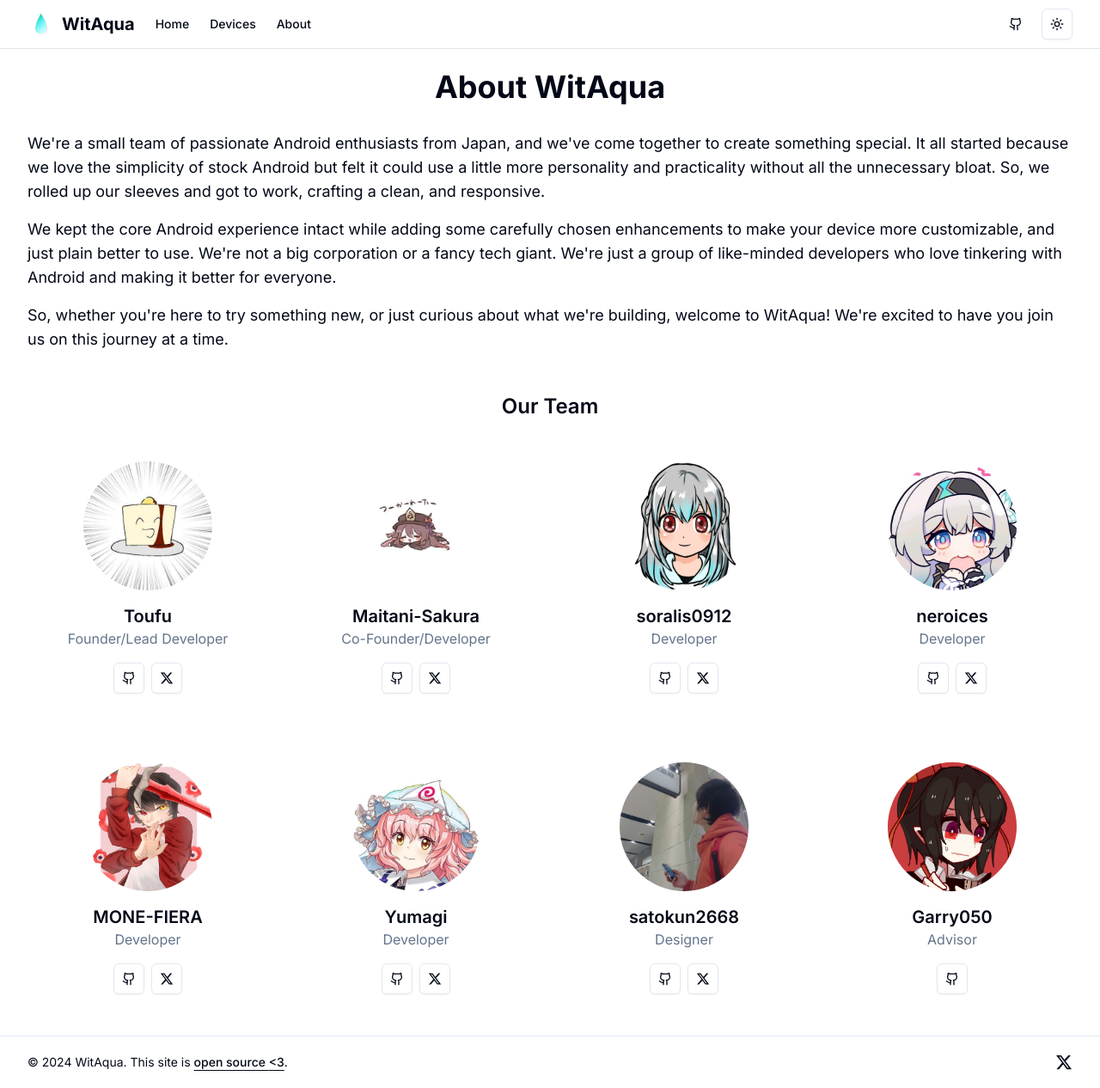
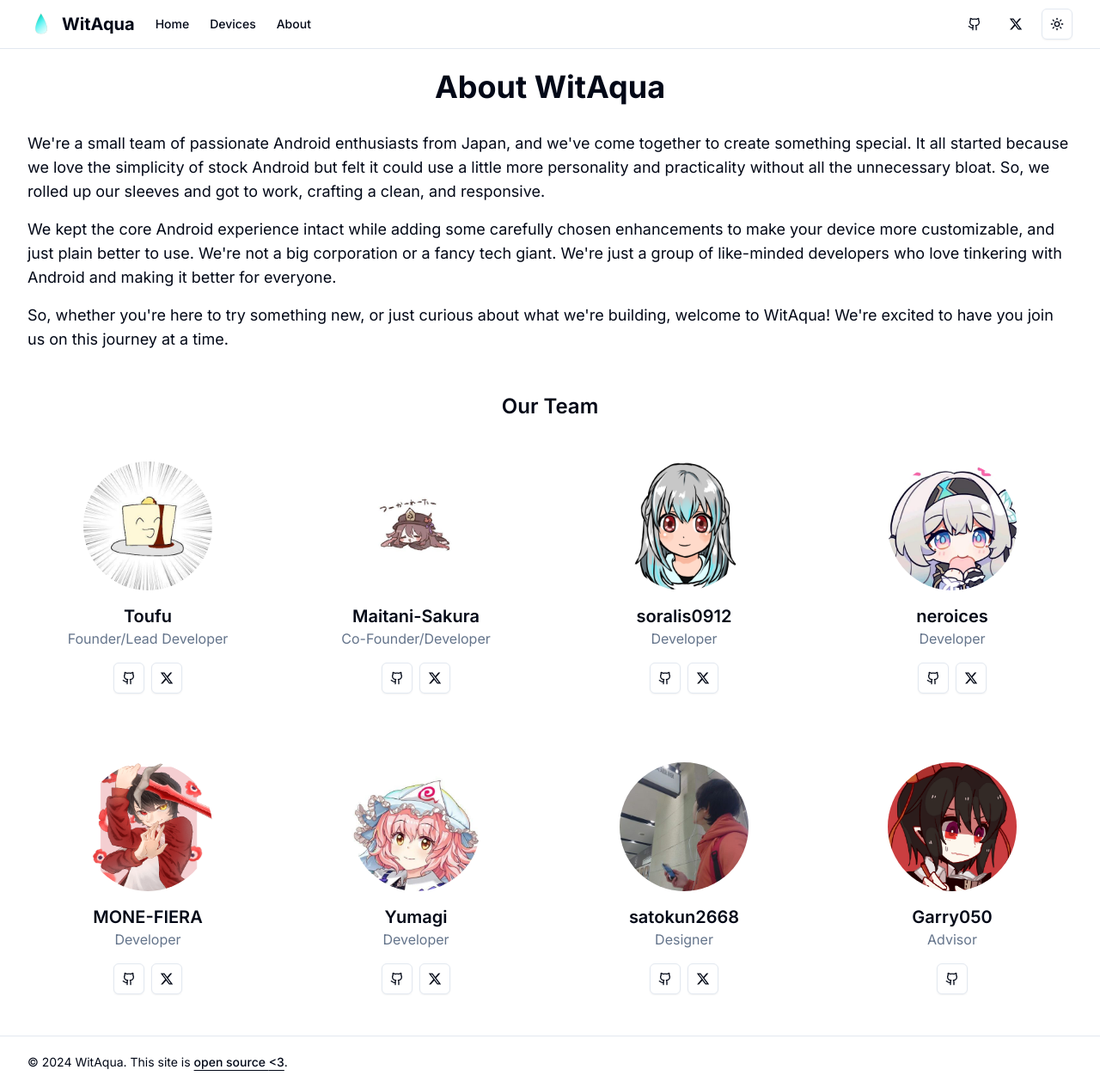
Before and after one commit to WitAqua/www, a Next.js app: page /about in a window 1280 px wide. Shown: the whole page at 86% size. Built offline with nearby package versions, Linux system fonts and the light colour scheme.

Commit message:
www: Move X to header
Change-Id: I866b24e7acce9cf3f0d2821976c89f324b3224d3

```diff
--- a/src/components/site-footer.tsx
+++ b/src/components/site-footer.tsx
@@ -1,6 +1,3 @@
-import Link from "next/link";
-import { FaXTwitter } from "react-icons/fa6";
-
 export function SiteFooter() {
   return (
     <footer className="border-t bg-background">
@@ -19,13 +16,6 @@ export function SiteFooter() {
             .
           </p>
         </div>
-
-        <div className="flex items-center space-x-4">
-          <Link href="https://x.com/WitAquaROM" target="_blank" rel="noopener noreferrer">
-            <FaXTwitter className="h-5 w-5" />
-            <span className="sr-only">X</span>
-          </Link>
-        </div>
       </div>
     </footer>
   );
--- a/src/components/site-header.tsx
+++ b/src/components/site-header.tsx
@@ -3,6 +3,7 @@ import { LuGithub } from "react-icons/lu";
 import Image from "next/image";
 import { Button } from "@/components/ui/button";
 import { ThemeToggle } from "@/components/theme-toggle";
+import { FaXTwitter } from "react-icons/fa6";
 
 export function SiteHeader() {
   return (
@@ -50,6 +51,15 @@ export function SiteHeader() {
               <LuGithub className="h-5 w-5" />
             </Button>
           </Link>
+          <Link href="https://x.com/WitAquaROM">
+            <Button
+              variant="ghost"
+              size="icon"
+              className="hidden sm:inline-flex"
+            >
+              <FaXTwitter className="h-5 w-5" />
+            </Button>
+          </Link>
           <ThemeToggle />
         </div>
       </div>
```
